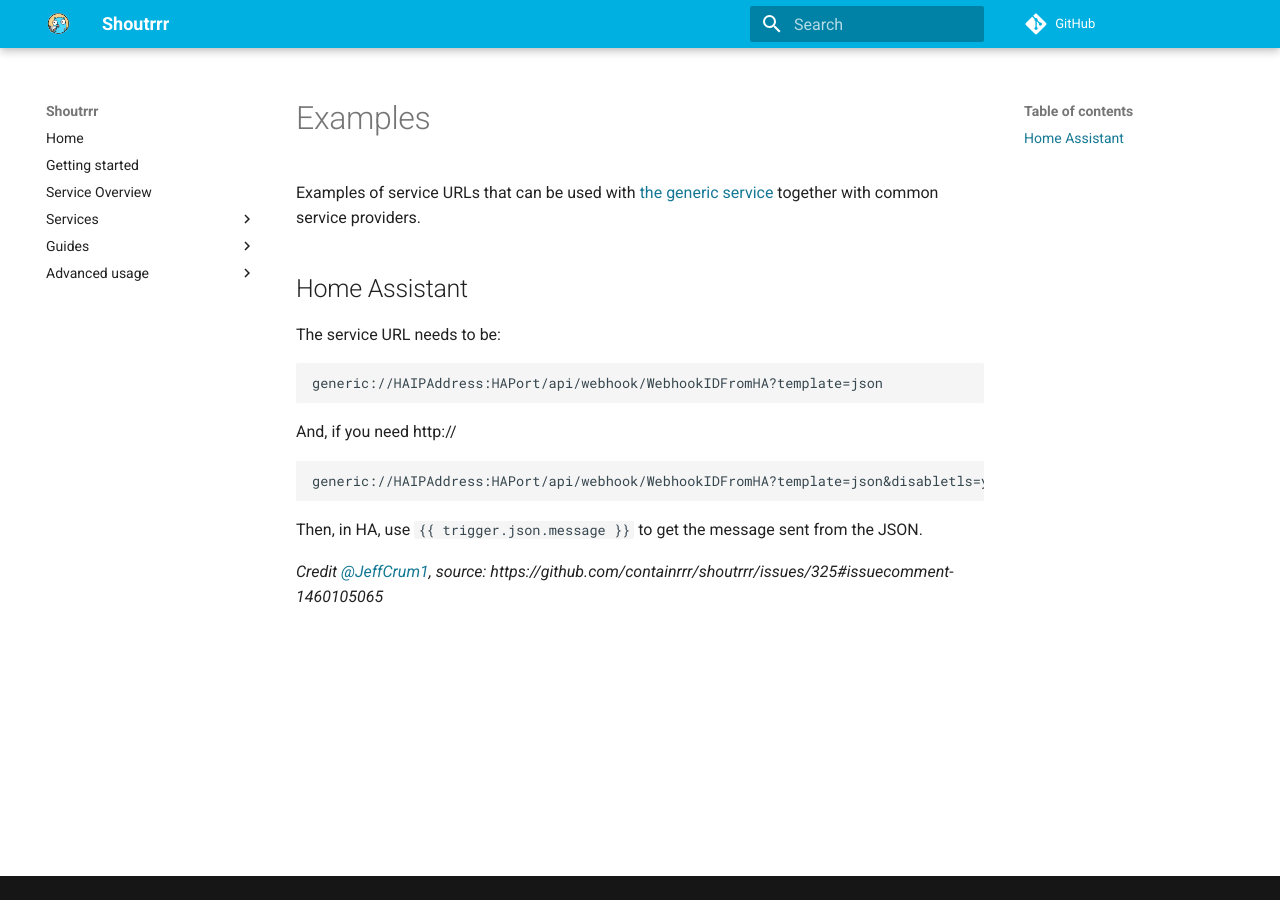
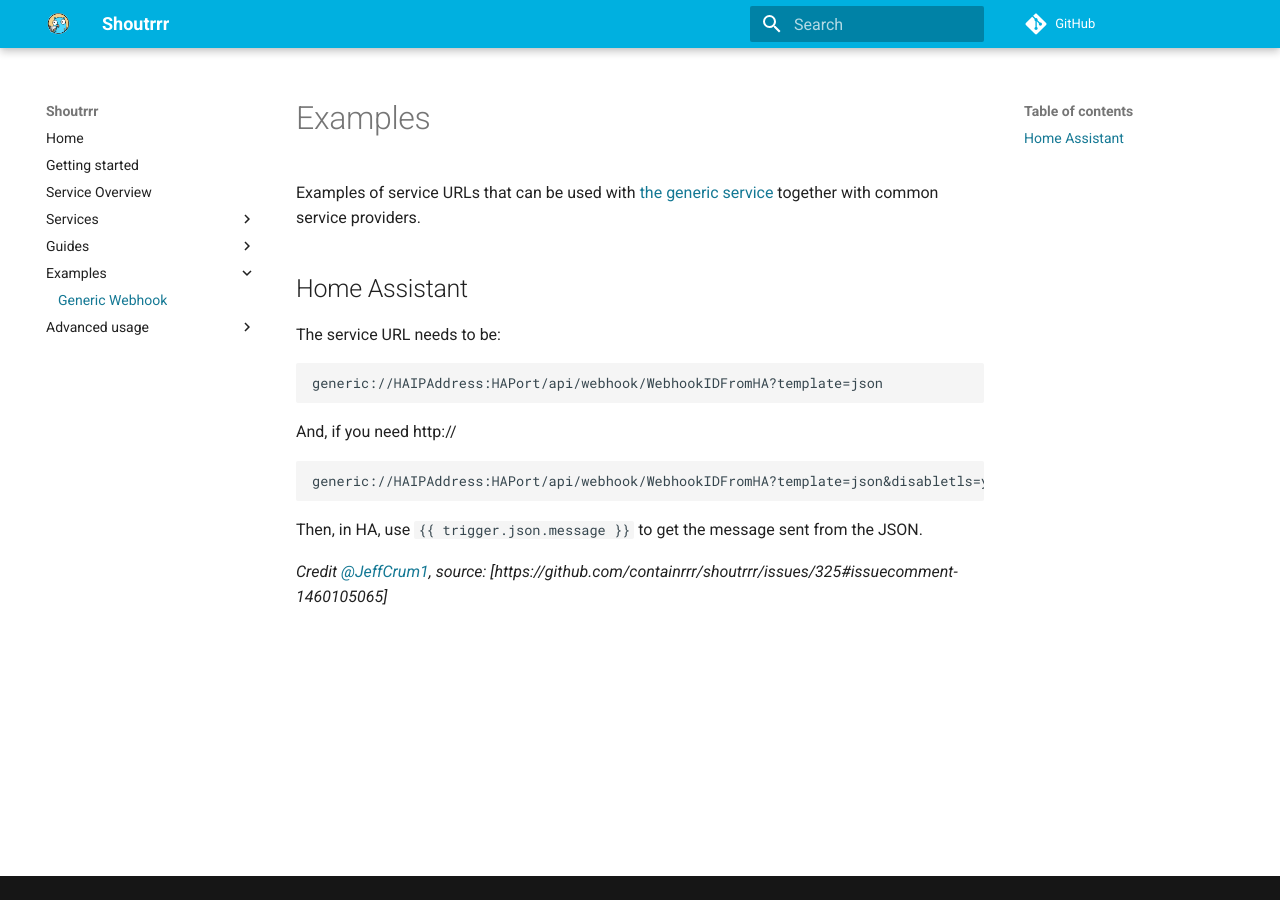
Before and after one commit to containrrr/shoutrrr, an MkDocs documentation site: the page built from docs/examples/generic.md, in a window 1280 px wide. Built offline with MkDocs 1.6.1 and Material for MkDocs 9.7.7, drawn with Linux system fonts in a browser that asks for light colours; comment, search, counter and statistics services are not loaded; the version menu is left out.

Commit message:
move example to own folder to allow menu inclusion

```diff
--- a/docs/services/generic/examples.md
+++ b/docs/examples/generic.md
@@ -1,6 +1,6 @@
 # Examples
 
-Examples of service URLs that can be used with [the generic service](../generic) together with common service providers.
+Examples of service URLs that can be used with [the generic service](../../services/generic) together with common service providers.
 
 ## Home Assistant
 
@@ -16,4 +16,4 @@
 
 Then, in HA, use `{{ trigger.json.message }}` to get the message sent from the JSON.
 
-_Credit [@JeffCrum1](https://github.com/JeffCrum1), source: https://github.com/containrrr/shoutrrr/issues/325#issuecomment-1460105065_
+_Credit [@JeffCrum1](https://github.com/JeffCrum1), source: [https://github.com/containrrr/shoutrrr/issues/325#issuecomment-1460105065]_
--- a/mkdocs.yml
+++ b/mkdocs.yml
@@ -54,6 +54,8 @@
       - Generic Webhook: 'services/generic.md'
   - Guides:
       - Slack: 'guides/slack/index.md'
+  - Examples:
+      - Generic Webhook: 'examples/generic.md'
   - Advanced usage:
       - Proxy: 'proxy.md'
 
```
Also changed, not shown: docs/services/generic.md (+1 -1 lines).
